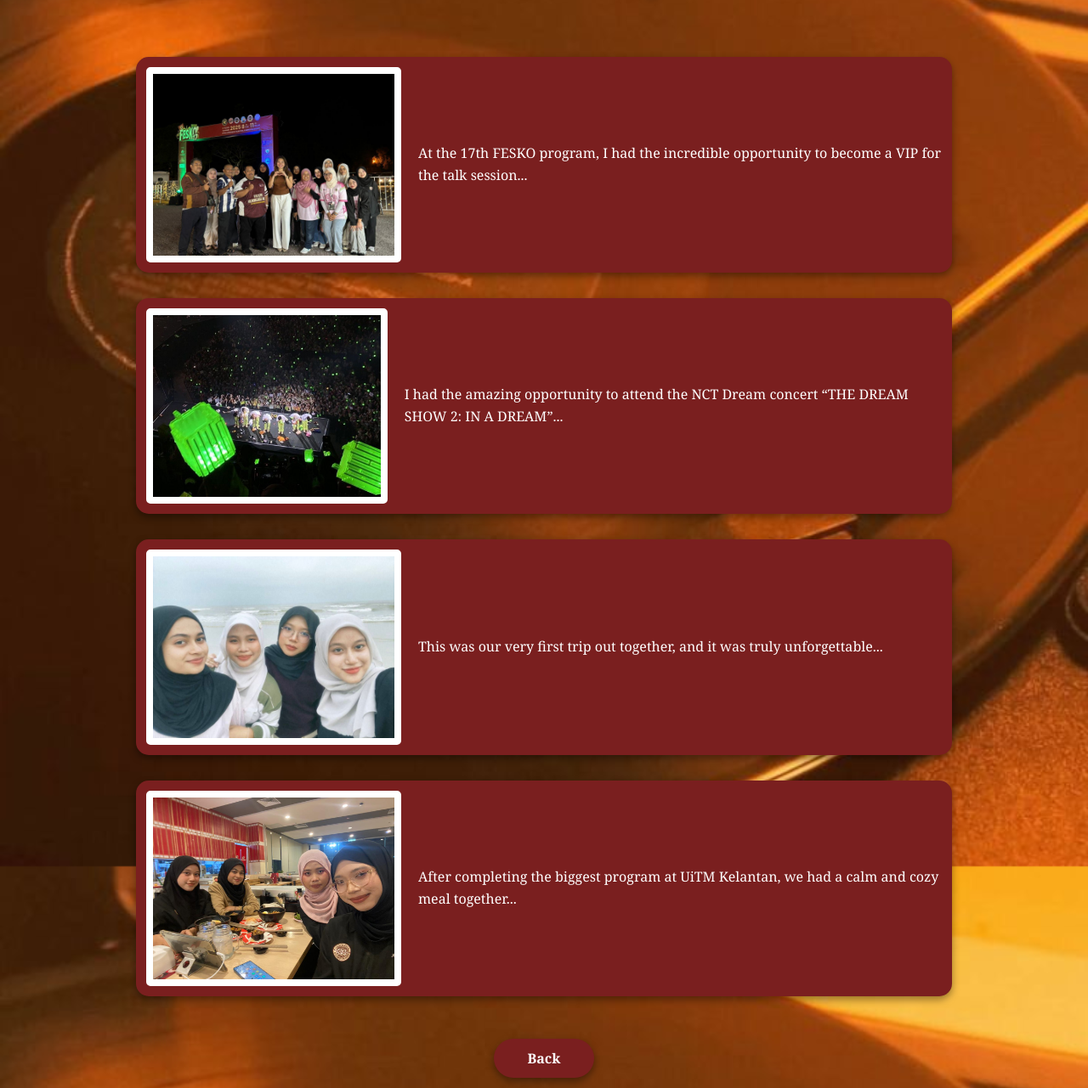
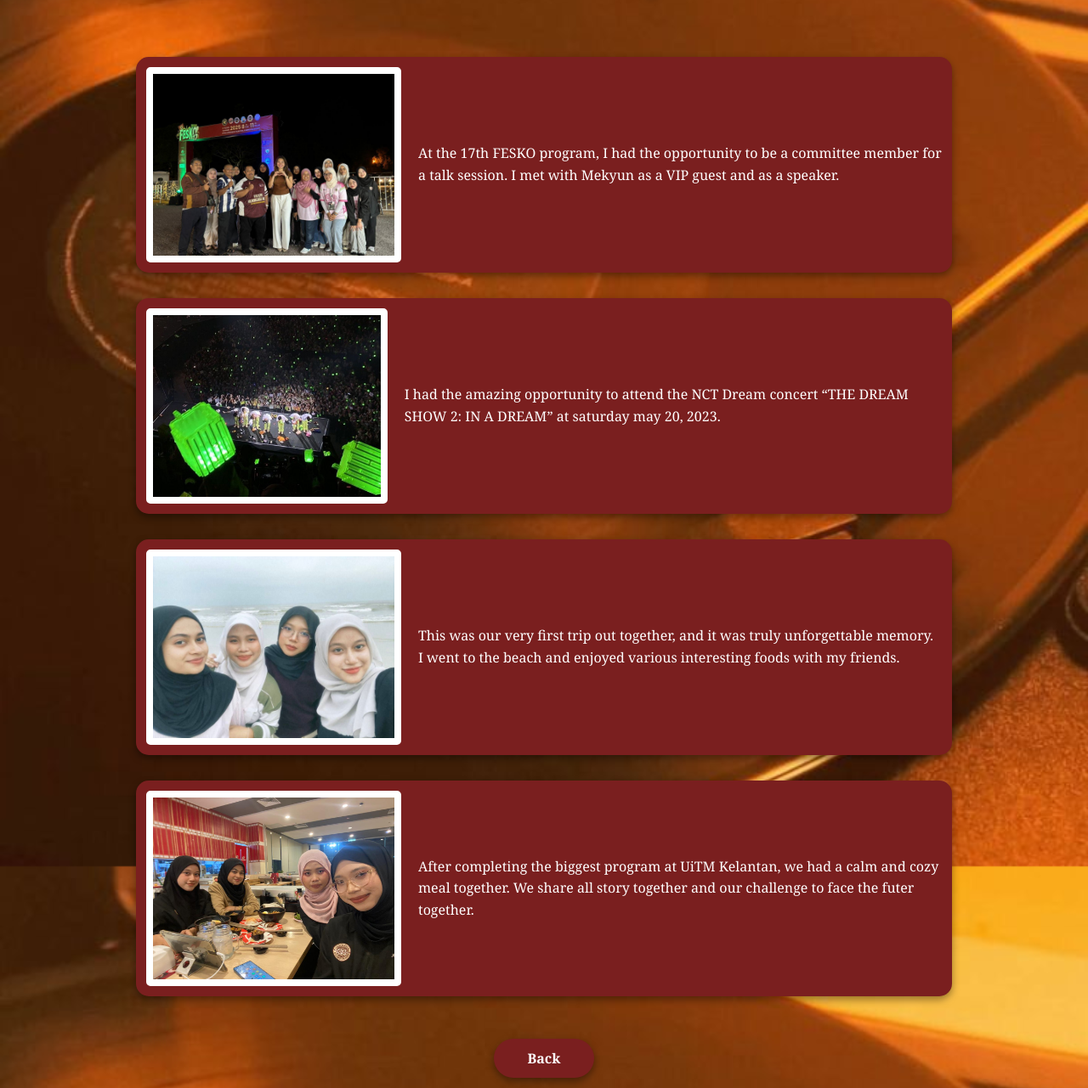
Before and after one commit to Mieyla/URMILA-PERSONAL-WEBSITE-, a plain HTML site: page memories gallery.html in a window 1280 px wide. Shown: the part 260-1541 px from the top of the page at 85% size. Drawn offline with Linux system fonts and the light colour scheme.

Commit message:
Update memories gallery.html

```diff
--- a/memories gallery.html
+++ b/memories gallery.html
@@ -194,22 +194,22 @@
     <div class="gallery-list">
         <div class="gallery-item">
             <img src="mem1.jpg">
-            <p>At the 17th FESKO program, I had the incredible opportunity to become a VIP for the talk session...</p>
+            <p>At the 17th FESKO program, I had the opportunity to be a committee member for a talk session. I met with Mekyun as a VIP guest and as a speaker.</p>
         </div>
 
         <div class="gallery-item">
             <img src="mem2.jpg">
-            <p>I had the amazing opportunity to attend the NCT Dream concert “THE DREAM SHOW 2: IN A DREAM”...</p>
+            <p>I had the amazing opportunity to attend the NCT Dream concert “THE DREAM SHOW 2: IN A DREAM” at saturday may 20, 2023.</p>
         </div>
 
         <div class="gallery-item">
             <img src="mem3.jpg">
-            <p>This was our very first trip out together, and it was truly unforgettable...</p>
+            <p>This was our very first trip out together, and it was truly unforgettable memory. I went to the beach and enjoyed various interesting foods with my friends.</p>
         </div>
 
         <div class="gallery-item">
             <img src="mem4.jpg">
-            <p>After completing the biggest program at UiTM Kelantan, we had a calm and cozy meal together...</p>
+            <p>After completing the biggest program at UiTM Kelantan, we had a calm and cozy meal together. We share all story together and our challenge to face the futer together.</p>
         </div>
     </div>
 
```
